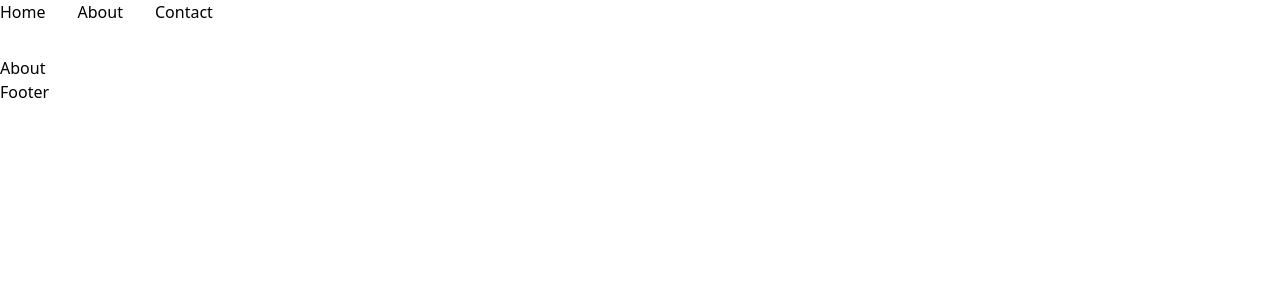
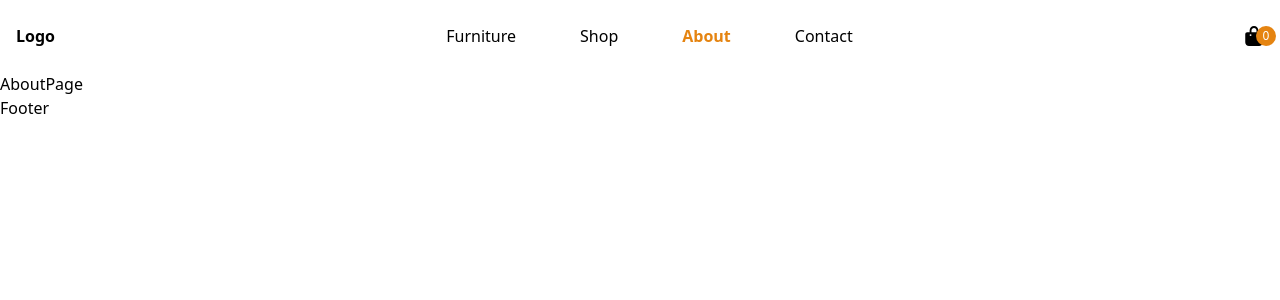
Before and after one commit to mn-sohel/panto-furniture, a React (Vite) app: page /about in a window 1280 px wide. Shown: the top 300 px of the page. Built offline with nearby package versions, Linux system fonts and the light colour scheme.

Commit message:
navbar for mobile done

```diff
--- a/package.json
+++ b/package.json
@@ -13,6 +13,7 @@
     "@tailwindcss/vite": "^4.1.10",
     "react": "^19.1.0",
     "react-dom": "^19.1.0",
+    "react-icons": "^5.5.0",
     "react-router-dom": "^7.6.2",
     "tailwindcss": "^4.1.10"
   },
--- a/src/App.jsx
+++ b/src/App.jsx
@@ -1,24 +1,13 @@
 
 import { Link, Outlet } from 'react-router-dom'
 import './App.css'
+import Navbar from './components/Navbar'
 
 function App() {
 
   return (
     <>
-      <nav>
-        <ul className='flex space-x-8 mb-8'>
-            <li>
-              <Link to="/">Home</Link>
-            </li>
-            <li>
-              <Link to="/about">About</Link>
-            </li>
-            <li>
-              <Link to="/contact">Contact</Link>
-            </li>
-          </ul>
-      </nav>
+      <Navbar/>
       <Outlet/>
       <footer>Footer</footer>
     </>
--- /dev/null
+++ b/src/components/Navbar.jsx
@@ -0,0 +1,75 @@
+import React, { useState } from "react";
+import { FaTimes } from "react-icons/fa";
+import { FaBagShopping, FaBars } from "react-icons/fa6";
+import { Link, NavLink } from "react-router-dom";
+
+const navItems = [
+  { path: "/", label: "Furniture" },
+  { path: "/shop", label: "Shop" },
+  { path: "/about", label: "About" },
+  { path: "/contact", label: "Contact" },
+];
+
+const NavItems = ({toggleMenu}) => {
+  return (
+    <ul className="flex flex-col md:flex-row items-center md:space-x-8 gap-8">
+      {navItems.map((item, index) => (
+        <li key={index} onClick={toggleMenu}>
+          <NavLink
+            to={item.path}
+            className={({ isActive}) =>
+              isActive
+                ? "text-[#E58411] font-bold"
+                : "hover:text-[#E58411]"
+            }
+          >
+            {item.label}
+          </NavLink>
+        </li>
+      ))}
+    </ul>
+  );
+};
+
+const Navbar = () => {
+    const [isMenuOpen, setIsMenuOpen] = useState(false)
+
+    const toggleMenu = () => {
+        setIsMenuOpen(prevState => !prevState)
+    }
+
+  return (
+    <header>
+      <nav className="max-w-screen-2xl container mx-auto flex justify-between items-center py-6 px-4">
+        {/* logo */}
+        <Link to="/" className="font-bold">Logo</Link>
+
+        {/* hamburger menu for mobile */}
+        <div onClick={toggleMenu} className="md:hidden text-xl cursor-pointer hover:text-[#E58411]">
+            {isMenuOpen ? null : <FaBars />}
+        </div>
+
+        {/* desktop menu items */}
+        <div className="hidden md:flex">
+          <NavItems />
+        </div>
+
+        {/* mobile menu items */}
+        <div className={`fixed top-0 left-0 w-full h-screen bg-black bg-opacity-80 flex flex-col items-center justify-center space-y-8 text-white transition-transform transform ${isMenuOpen ? 'translate-x-0' : '-translate-x-full'} md:hidden`}>
+            <div className="absolute top-4 right-4 text-xl cursor-pointer" onClick={toggleMenu}>
+                <FaTimes />
+            </div>
+            <NavItems toggleMenu={toggleMenu}/>
+        </div>
+
+        {/* cart items */}
+        <div className="relative hidden md:block cursor-pointer">
+            <FaBagShopping className="text-xl"/>
+            <sup className="absolute top-0 -right-3 bg-[#E58411] text-white w-5 h-5 rounded-full flex justify-center items-center text-xs">0</sup>
+        </div>
+      </nav>
+    </header>
+  );
+};
+
+export default Navbar;
--- /dev/null
+++ b/src/pages/about/AboutPage.jsx
@@ -0,0 +1,9 @@
+import React from 'react'
+
+const AboutPage = () => {
+  return (
+    <div>AboutPage</div>
+  )
+}
+
+export default AboutPage
--- /dev/null
+++ b/src/pages/contact/ContactPage.jsx
@@ -0,0 +1,9 @@
+import React from 'react'
+
+const ContactPage = () => {
+  return (
+    <div>ContactPage</div>
+  )
+}
+
+export default ContactPage
--- /dev/null
+++ b/src/pages/home/HomePage.jsx
@@ -0,0 +1,9 @@
+import React from 'react'
+
+const HomePage = () => {
+  return (
+    <div>HomePage</div>
+  )
+}
+
+export default HomePage
--- /dev/null
+++ b/src/pages/shop/ShopPage.jsx
@@ -0,0 +1,9 @@
+import React from 'react'
+
+const ShopPage = () => {
+  return (
+    <div>ShopPage</div>
+  )
+}
+
+export default ShopPage
```
Also changed, not shown: src/main.jsx (+11 -3 lines), 1 other file (tests, documents, lock files or other folders).
